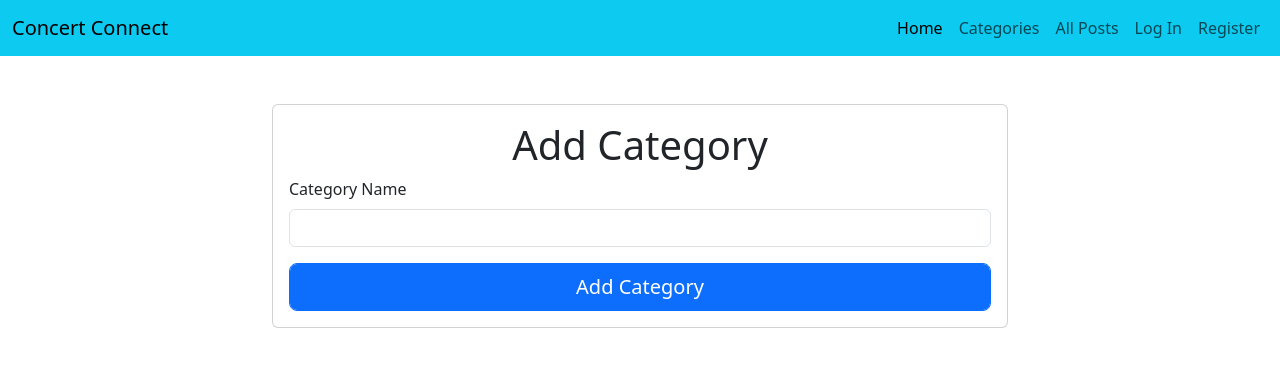
After one commit to 99bjacko/milestone-project-3, a Flask app: page /add_category in a window 1280 px wide. The commit adds this page. Shown: the top 367 px of the page. Run offline with Flask 3, Linux system fonts and the light colour scheme; some libraries are stand-ins or nearby versions.

Commit message:
Add 'Add Category' functionality

```diff
--- a/app.py
+++ b/app.py
@@ -143,6 +143,19 @@ def get_categories():
     return render_template("categories.html", categories=categories)
 
 
+@app.route("/add_category", methods=["GET", "POST"])
+def add_category():
+    if request.method == "POST":
+        category = {
+            "category_name": request.form.get("category_name")
+        }
+        mongo.db.categories.insert_one(category)
+        flash("Category Added Successfully")
+        return redirect(url_for("get_categories"))
+
+    return render_template("add_category.html")
+
+
 if __name__ == "__main__":
     app.run(host=os.environ.get("IP"),
             port=int(os.environ.get("PORT")),
--- /dev/null
+++ b/templates/add_category.html
@@ -0,0 +1,18 @@
+{% extends "base.html" %}
+{% block content %}
+
+    <div class="row">
+        <div class="col-sm-12 col-lg-8 offset-lg-2 mt-5">
+            <form class="card" method="POST" action="{{ url_for('add_category') }}">
+                <div class="card-body">
+                    <h1 class="card-title text-center">Add Category</h1>
+                    <label for="category_name" class="form-label">Category Name</label>
+                    <input type="text" id="category_name" name="category_name" minlength="2" maxlength="30"
+                        class="form-control" required>
+                    <button type="submit" class="form-control btn btn-lg btn-primary mt-3">Add Category</button>
+                </div>
+            </form>
+        </div>
+    </div>
+
+{% endblock %}
```
Also changed, not shown: templates/categories.html (+6 -1 lines).
